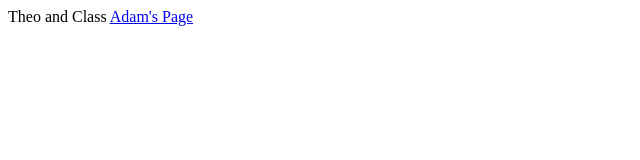
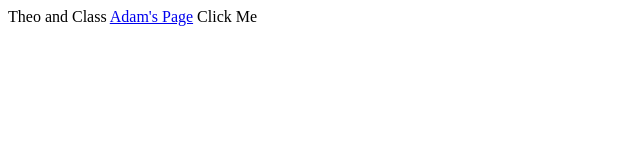
Before and after one commit to Kingtheo007/odc_int_march_2025, a plain HTML site: page index.html in a window 1280 px wide. Shown: the full height of the page, 0-640 px from the left. Drawn offline with Linux system fonts and the light colour scheme.

Commit message:
button added

```diff
--- a/index.html
+++ b/index.html
@@ -1,3 +1,4 @@
 Theo and Class
 
 <a href="adam.html">Adam's Page</a>
+<buttontton>Click Me</button>
```
